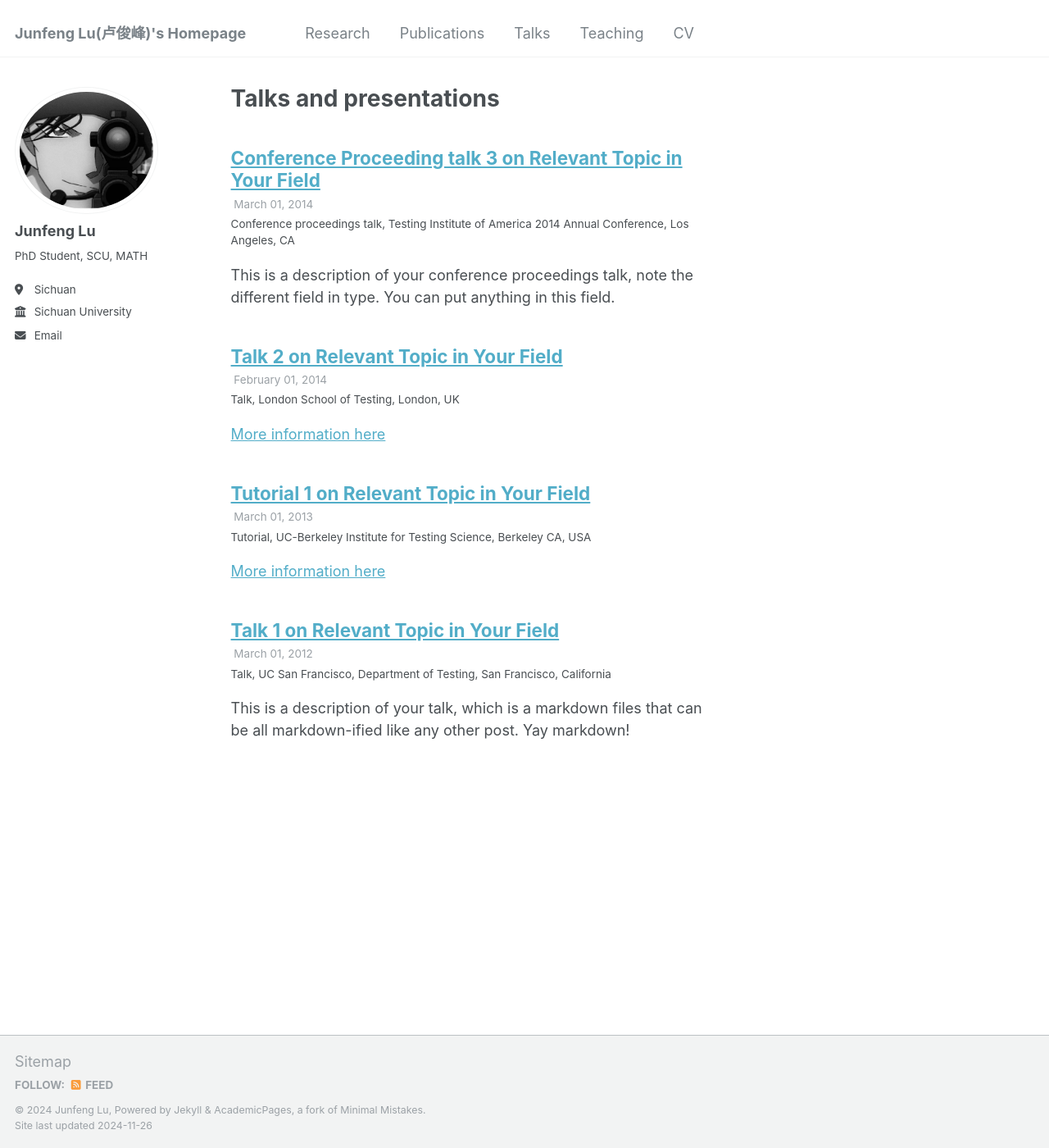
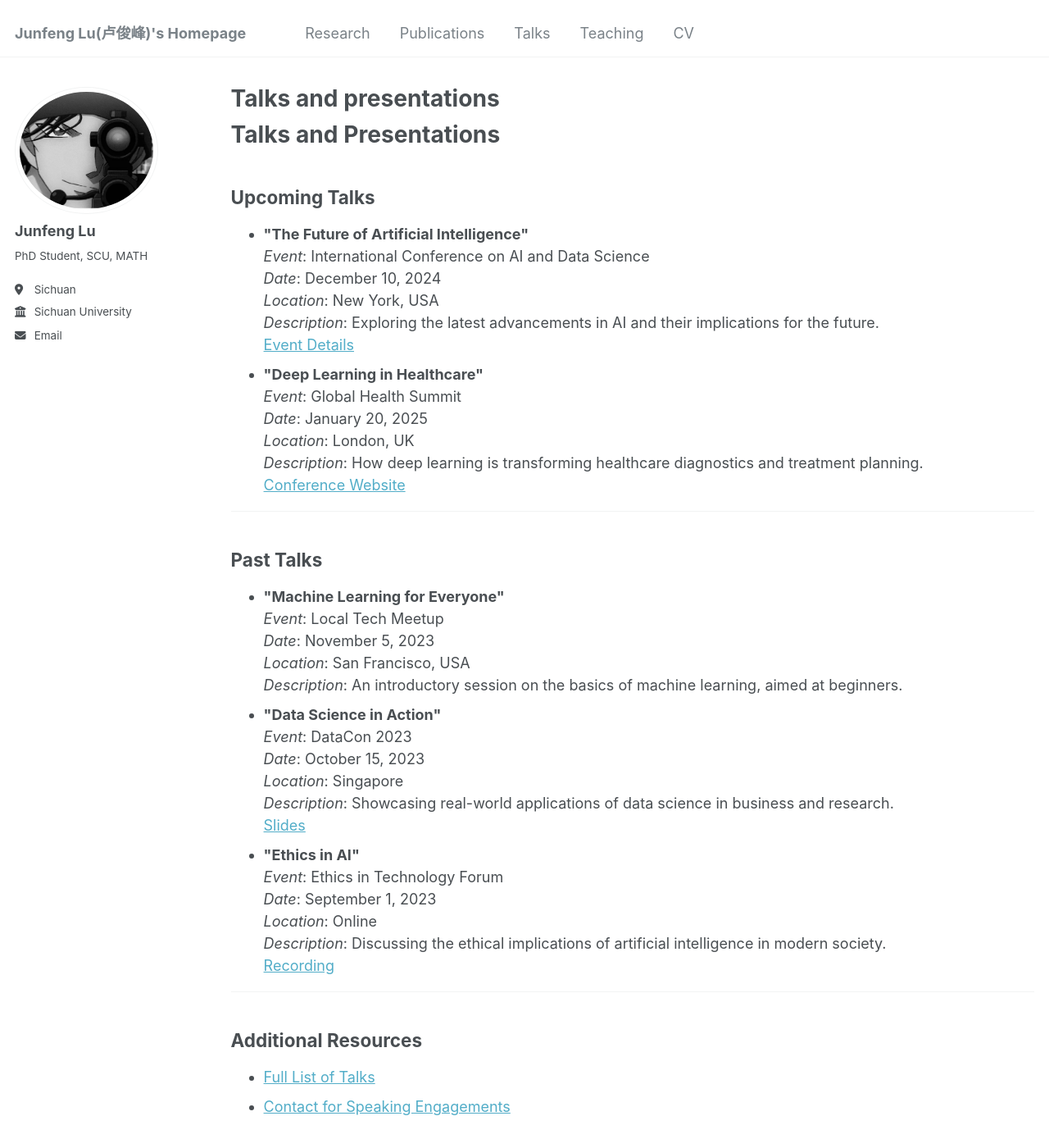
Before and after one commit to JunFengLu1/JunFengLu1.github.io, a Jekyll site: the page built from _pages/talks.html, in a window 1280 px wide and 1400 px high. Shown: the whole window at 82% size. Built offline with Jekyll 4.4.1, drawn with Linux system fonts in a browser that asks for light colours.

Commit message:
Update talks.html

```diff
--- a/_pages/talks.html
+++ b/_pages/talks.html
@@ -5,12 +5,33 @@ permalink: /talks/
 author_profile: true
 ---
 
-{% if site.talkmap_link == true %}
+<!doctype html>
+<html>
+<head>
+<meta charset='UTF-8'><meta name='viewport' content='width=device-width initial-scale=1'>
+<title>talks</title>
+</head>
+<body><h1 id='talks-and-presentations'>Talks and Presentations</h1>
+<h2 id='upcoming-talks'>Upcoming Talks</h2>
+<ul>
+<li><strong>&quot;The Future of Artificial Intelligence&quot;</strong><br/><em>Event</em>: International Conference on AI and Data Science<br/><em>Date</em>: December 10, 2024<br/><em>Location</em>: New York, USA<br/><em>Description</em>: Exploring the latest advancements in AI and their implications for the future.<br/><a href='https://example.com/event-details'>Event Details</a></li>
+<li><strong>&quot;Deep Learning in Healthcare&quot;</strong><br/><em>Event</em>: Global Health Summit<br/><em>Date</em>: January 20, 2025<br/><em>Location</em>: London, UK<br/><em>Description</em>: How deep learning is transforming healthcare diagnostics and treatment planning.<br/><a href='https://example.com/global-health'>Conference Website</a></li>
 
-<p style="text-decoration:underline;"><a href="/talkmap.html">See a map of all the places I've given a talk!</a></p>
+</ul>
+<hr />
+<h2 id='past-talks'>Past Talks</h2>
+<ul>
+<li><strong>&quot;Machine Learning for Everyone&quot;</strong><br/><em>Event</em>: Local Tech Meetup<br/><em>Date</em>: November 5, 2023<br/><em>Location</em>: San Francisco, USA<br/><em>Description</em>: An introductory session on the basics of machine learning, aimed at beginners.</li>
+<li><strong>&quot;Data Science in Action&quot;</strong><br/><em>Event</em>: DataCon 2023<br/><em>Date</em>: October 15, 2023<br/><em>Location</em>: Singapore<br/><em>Description</em>: Showcasing real-world applications of data science in business and research.<br/><a href='https://example.com/slides-datacon2023'>Slides</a></li>
+<li><strong>&quot;Ethics in AI&quot;</strong><br/><em>Event</em>: Ethics in Technology Forum<br/><em>Date</em>: September 1, 2023<br/><em>Location</em>: Online<br/><em>Description</em>: Discussing the ethical implications of artificial intelligence in modern society.<br/><a href='https://example.com/recording-ethics-ai'>Recording</a></li>
 
-{% endif %}
+</ul>
+<hr />
+<h2 id='additional-resources'>Additional Resources</h2>
+<ul>
+<li><a href='https://example.com/all-talks'>Full List of Talks</a>  </li>
+<li><a href='https://example.com/contact'>Contact for Speaking Engagements</a></li>
 
-{% for post in site.talks reversed %}
-  {% include archive-single-talk.html %}
-{% endfor %}
+</ul>
+</body>
+</html>
```
